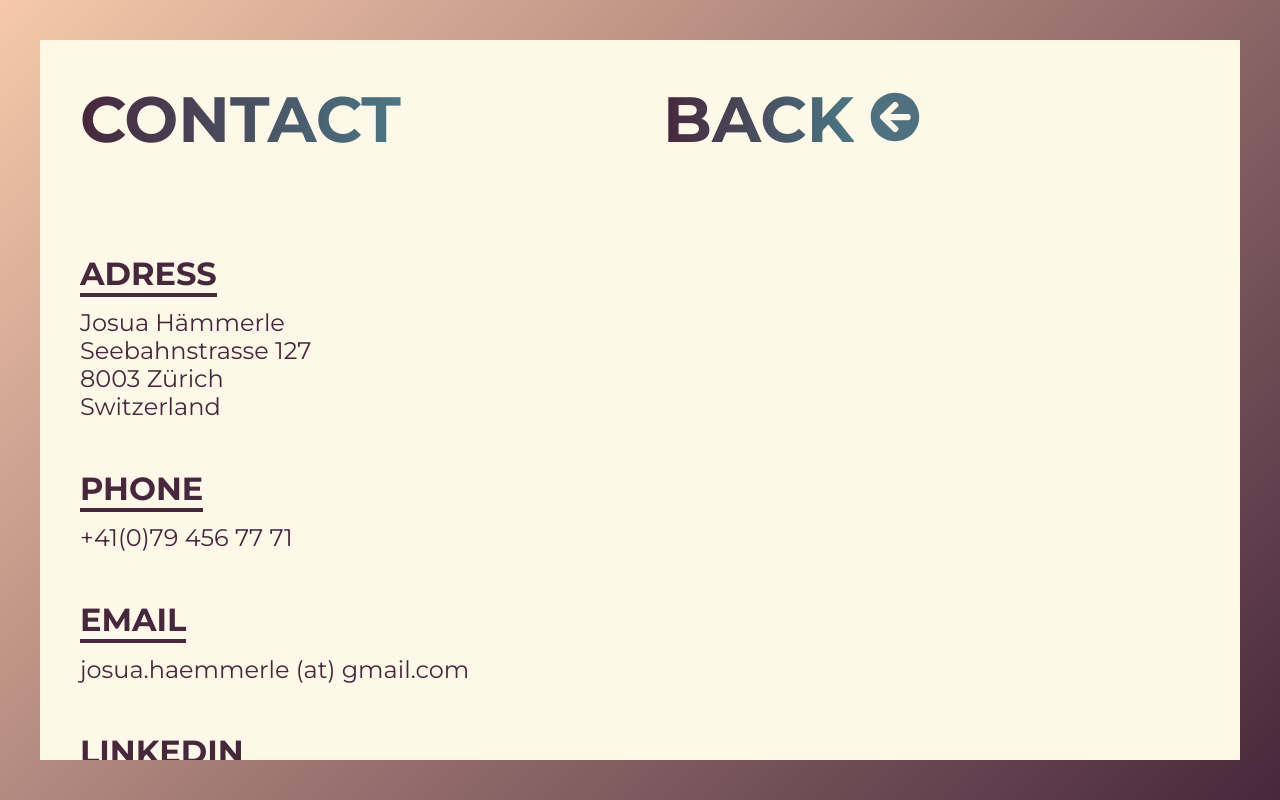
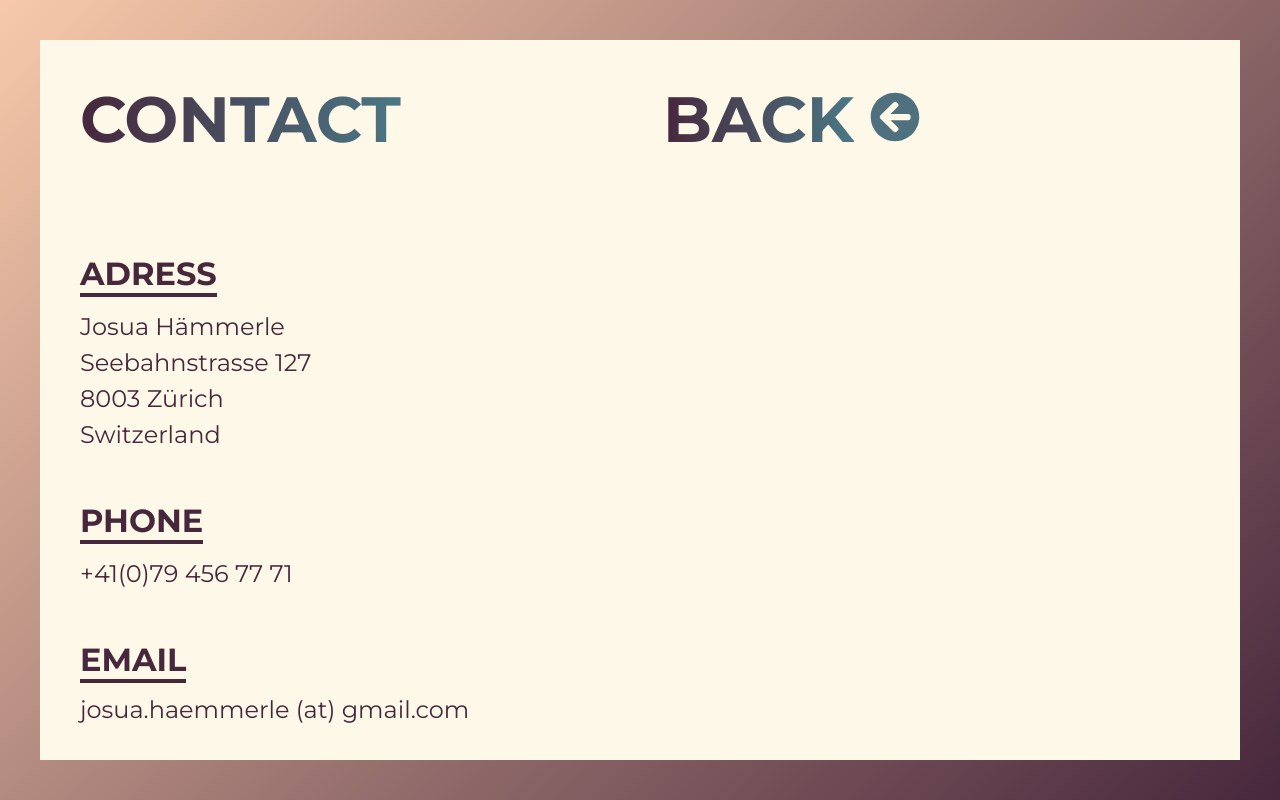
Before and after one commit to joshhammer/portfolio, a React (Create React App) app: page /#/contact in a window 1280 px wide. Built offline with nearby package versions, Linux system fonts and the light colour scheme.

Commit message:
change line height in paragraphs

```diff
--- a/src/components/About/About.scss
+++ b/src/components/About/About.scss
@@ -59,6 +59,7 @@
     line-height: 1.75rem;
     text-align: justify;
     margin-bottom: 5rem;
+    line-height: 1.5;
 }
 
 .looking-for-job {
--- a/src/components/Contact/Contact.scss
+++ b/src/components/Contact/Contact.scss
@@ -59,7 +59,7 @@
     }
     & p {
         font-size: 1.5rem;
-        line-height: 1.75rem;
+        line-height: 1.5;
     }
     & a {
         font-size: 1.5rem;
--- a/src/components/Music/Music.scss
+++ b/src/components/Music/Music.scss
@@ -57,7 +57,7 @@
     margin-bottom: 4rem;
     color: var(--darkTextColor);
     font-size: 1.3rem;
-    line-height: 1.75rem;
+    line-height: 1.5;
     text-align: justify;
 }
 
@@ -106,6 +106,7 @@
         padding: 10px;
         margin-bottom: 1rem;
         text-align: justify;
+        line-height: 1.5;
     }
 }
 
--- a/src/components/Portfolio/Portfolio.scss
+++ b/src/components/Portfolio/Portfolio.scss
@@ -98,6 +98,7 @@
         font-size: 1rem;
         padding: 10px;
         text-align: justify;
+        line-height: 1.5;
     }
 }
 
```
